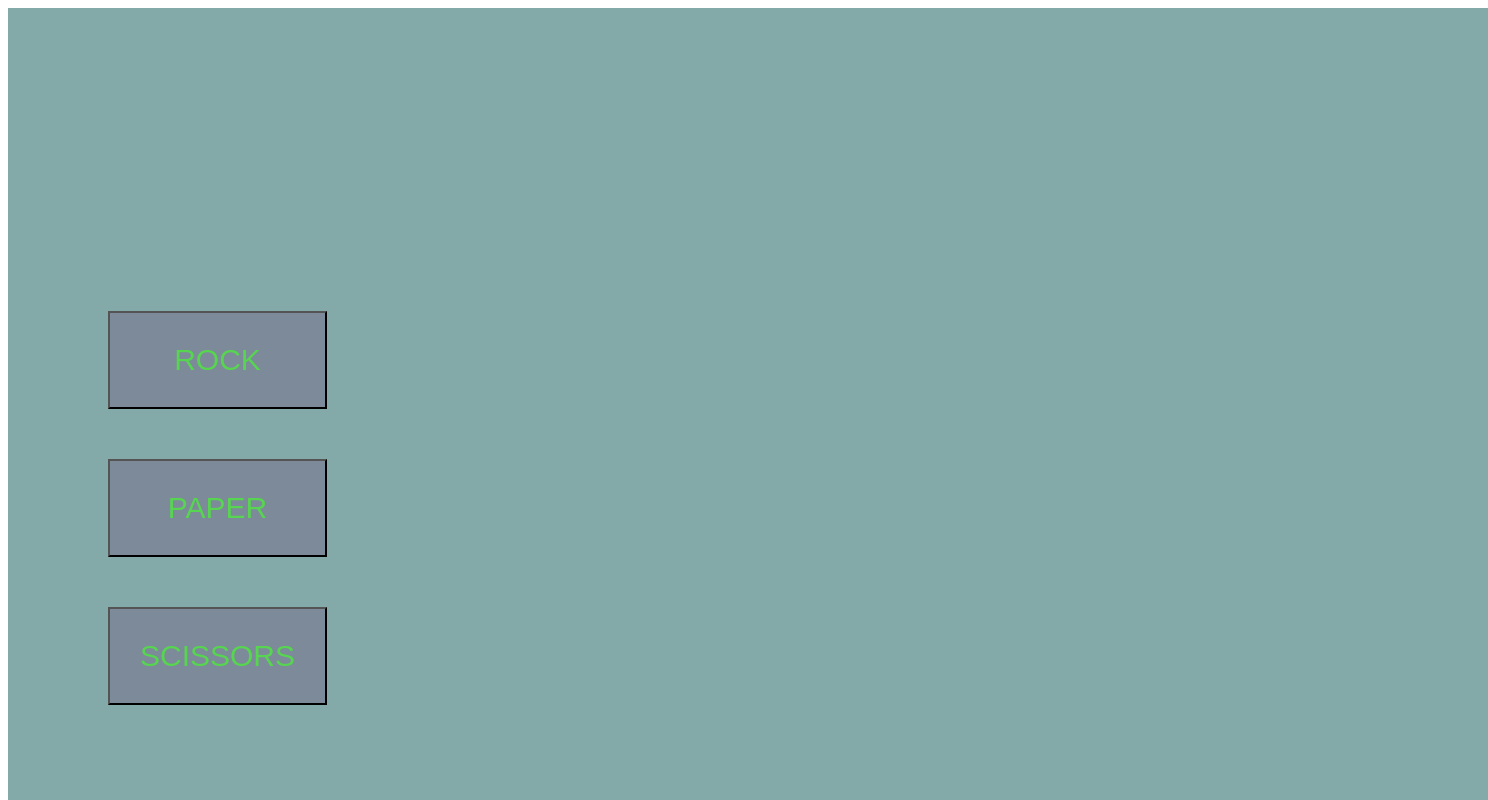
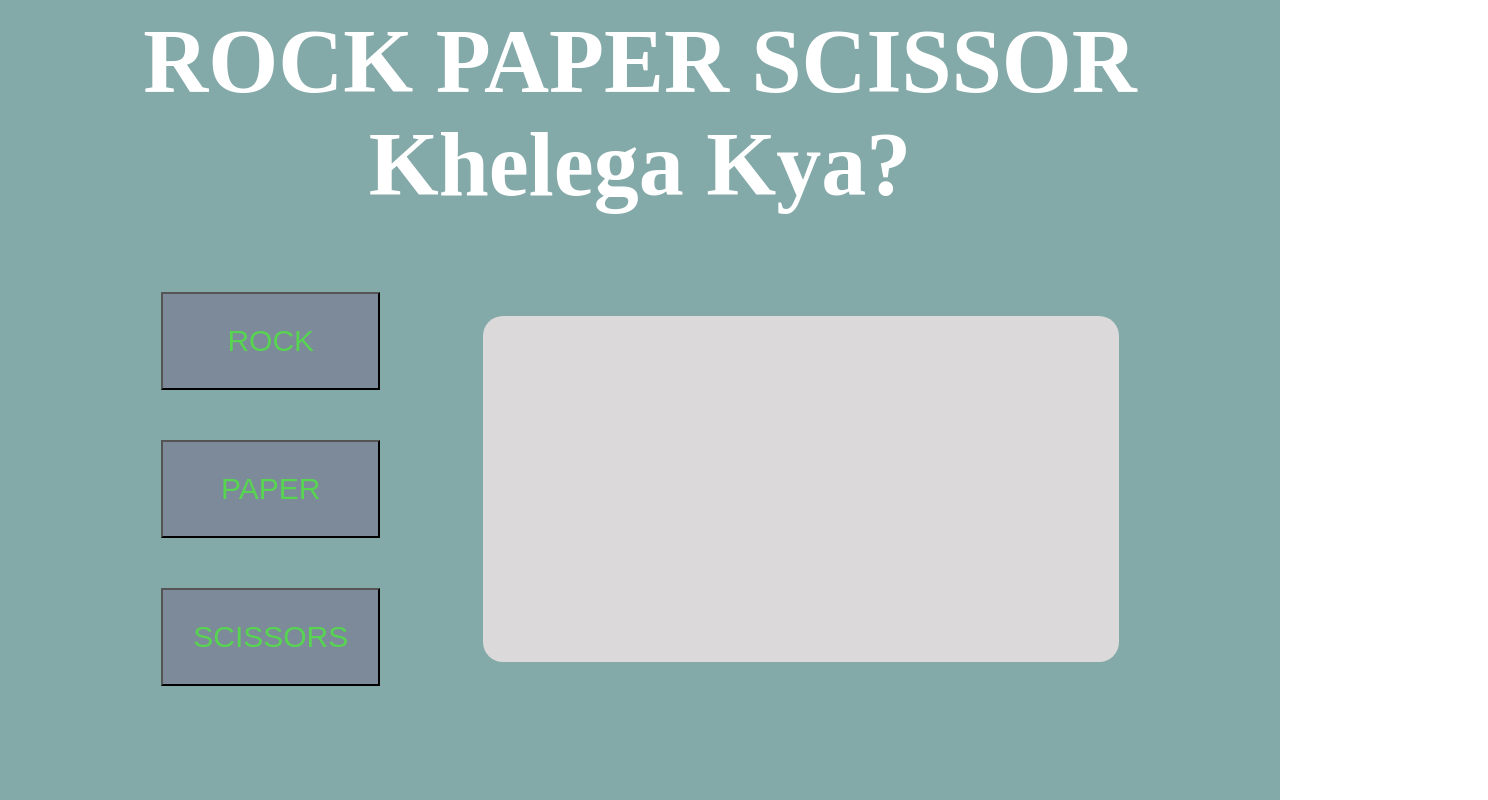
Before and after one commit to HeyAdin/revised-rock-paper-project, a plain HTML site: page index.html in a window 1280 px wide. Shown: the top 800 px of the page, 1488 px wide, since content can reach past the window. Drawn offline with Linux system fonts and the light colour scheme.

Commit message:
Style UI

```diff
--- a/index.html
+++ b/index.html
@@ -8,6 +8,8 @@
 </head>
 
 <body>
+    <div class="container">
+        <h1>ROCK PAPER SCISSOR Khelega Kya?</h1>
         <div class="content">
             <div class="buttons-sec">
                 <button class="buttons">ROCK</button>
@@ -18,16 +20,34 @@
 
             </div>
         </div>
+    </div>
 
 
 
     <style>
+        * {
+            margin: 0;
+            padding: 0;
+            box-sizing: border-box;
+
+        }
+        h1 {
+            font-size: 90px;
+            color: white;
+        }
+        .container {
+            display: flex;
+            flex-direction: column;
+            text-align: center;
+            background-color: rgb(132 169 169);
+            padding: 10px;
+            height:100vh;
+        }
         .content {
             background-color: rgb(132 169 169);
             display: flex;
-            width: 100vw;
-            height: 100vh;
-            margin: 0;
+            justify-content: space-around;
+            height: 70%;
             padding: 100px;
         }
 
@@ -43,6 +63,13 @@
             padding: 30px;
             color: rgb(87 213 81);
             background-color:rgb(124 138 153);
+        }
+
+        .results-sec {
+            width: 60%;
+            height: 100%;
+            border-radius: 20px;
+            background-color: rgb(219, 217, 217);
         }
 
     </style>
```
Lines whose indentation alone changed are shown as unchanged.
